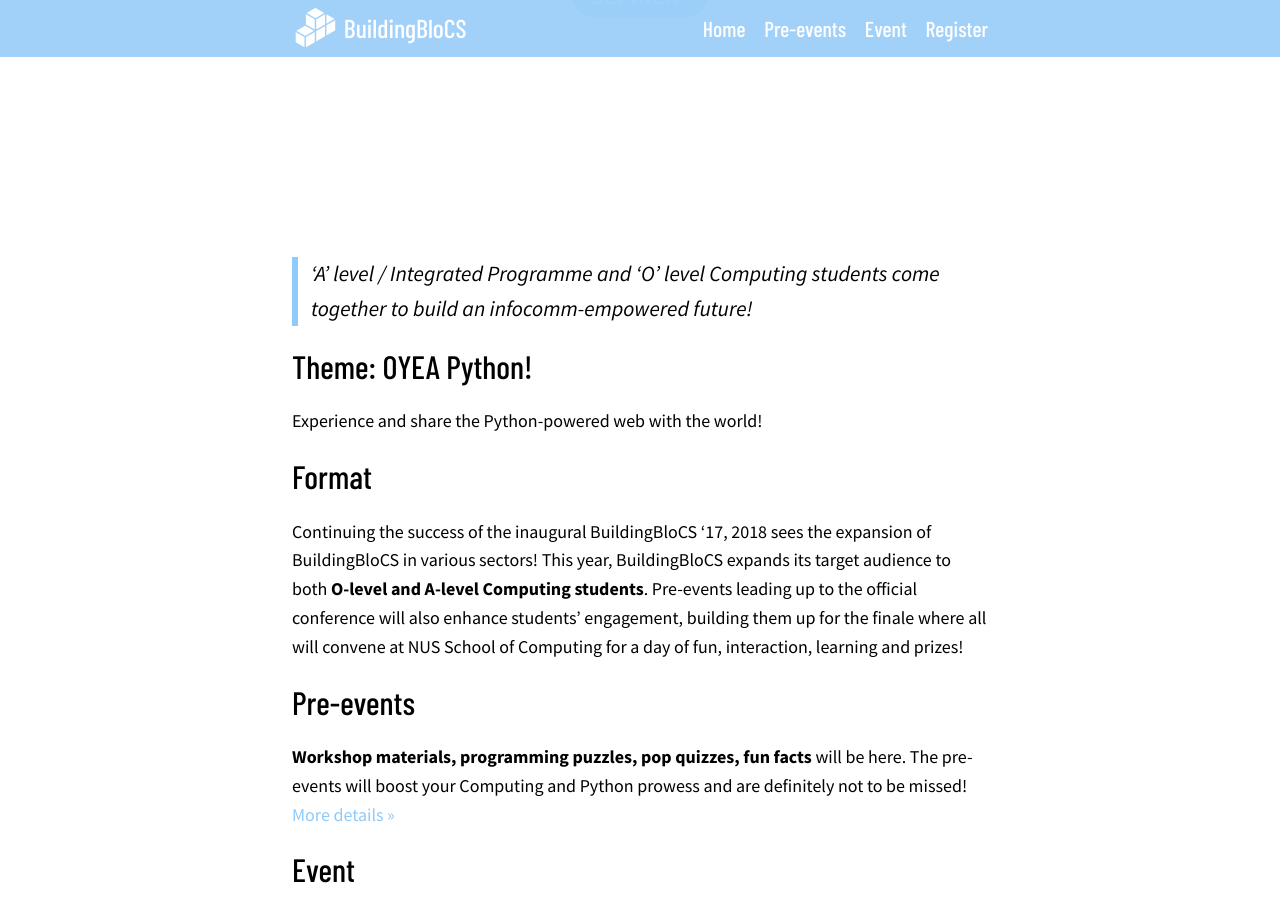
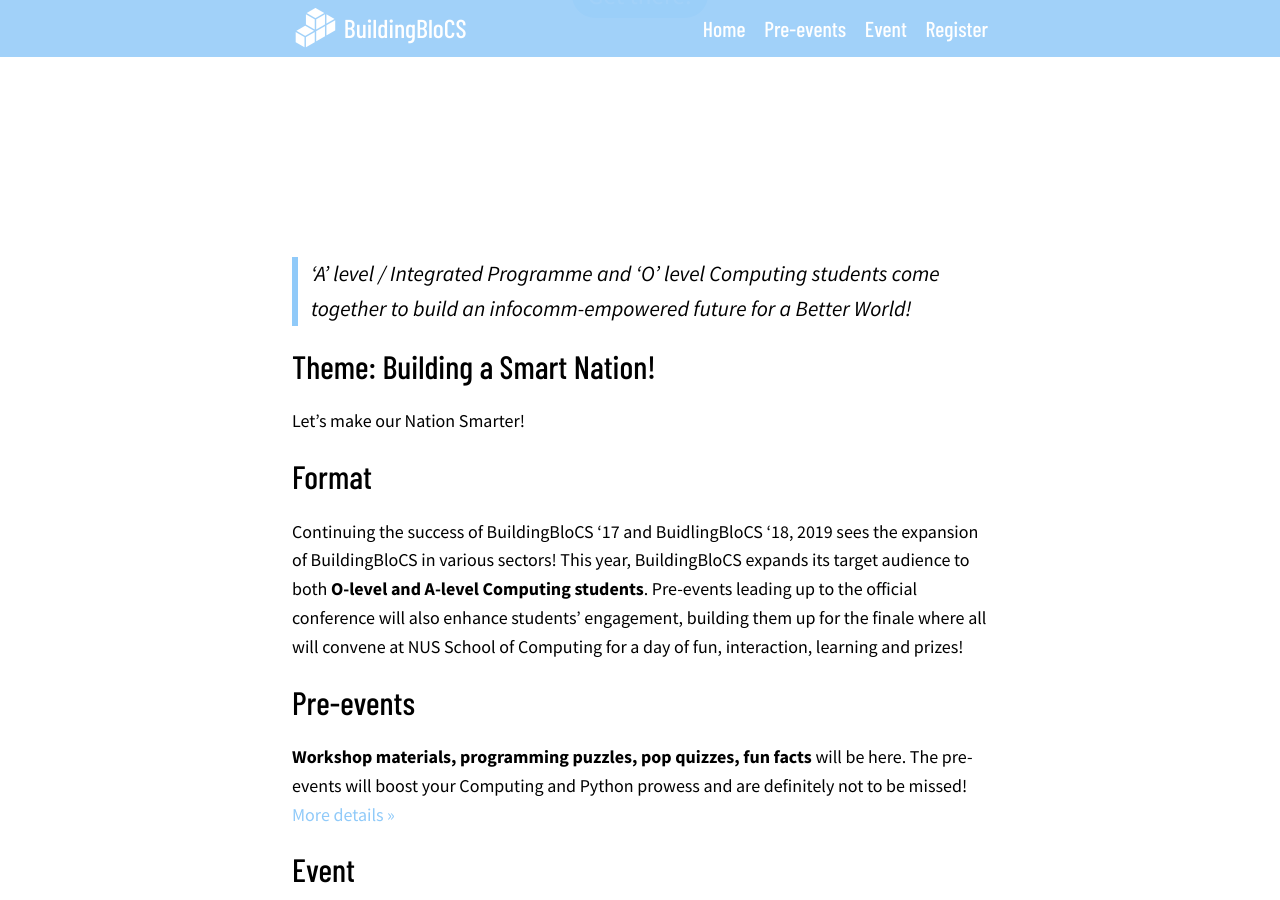
Before and after one commit to buildingblocs/2019, a Jekyll site: the page built from index.md, in a window 1280 px wide and 900 px high, scrolled down 625 px. Built offline with Jekyll 4.4.1, drawn with Linux system fonts in a browser that asks for light colours; some web fonts are replaced; a script that is not in the unit is left out; some of the changed text lies outside the part shown.

Commit message:
Update index.md
Updated the theme of this year and some dates. ( Details of the event has yet to be confirmed)

```diff
--- a/index.md
+++ b/index.md
@@ -18,15 +18,15 @@ published: true
     </div>
 </section>
 
-> &lsquo;A&rsquo; level / Integrated Programme and &lsquo;O&rsquo; level Computing students come together to build an infocomm-empowered future!
+> &lsquo;A&rsquo; level / Integrated Programme and &lsquo;O&rsquo; level Computing students come together to build an infocomm-empowered future for a Better World!
 
-## Theme: OYEA Python!
+## Theme: Building a Smart Nation!
 
-Experience and share the Python-powered web with the world!
+Let's make our Nation Smarter!
 
 ## Format
 
-Continuing the success of the inaugural BuildingBloCS '17, 2018 sees the expansion of BuildingBloCS in various sectors! This year, BuildingBloCS expands its target audience to both **O-level and A-level Computing students**. Pre-events leading up to the official conference will also enhance students' engagement, building them up for the finale where all will convene at NUS School of Computing for a day of fun, interaction, learning and prizes!
+Continuing the success of BuildingBloCS '17 and BuidlingBloCS '18, 2019 sees the expansion of BuildingBloCS in various sectors! This year, BuildingBloCS expands its target audience to both **O-level and A-level Computing students**. Pre-events leading up to the official conference will also enhance students' engagement, building them up for the finale where all will convene at NUS School of Computing for a day of fun, interaction, learning and prizes!
 
 ## Pre-events
 
@@ -34,7 +34,7 @@ Continuing the success of the inaugural BuildingBloCS '17, 2018 sees the expansi
 
 ## Event
 
-The home. Where the heart of the event is; A line up of **fringe games, talks and a final competition** will be conducted on the **1 June at the NUS School of Computing**! The event will close with a **Lucky Draw** and an **Award Ceremony**. BuildingBloCS '18 is also held in conjuction with **Python APAC 2018**, connecting participants to the wider Pythonista community!  [More&nbsp;details&nbsp;&raquo;]({{ site.baseurl }}/event)
+The home. Where the heart of the event is; A line up of **fringe games, talks, workshops and competitions** will be conducted on the **7 June at the NUS School of Computing**! The event will close with a **Lucky Draw** and an **Award Ceremony**. BuildingBloCS '19 is also held in conjuction with **Python APAC 2019**, connecting participants to the wider Pythonista community!  [More&nbsp;details&nbsp;&raquo;]({{ site.baseurl }}/event)
 
 <div style="font-size: 1.25em; text-align: center">
   <a class="btn" href="https://photos.app.goo.gl/cntLndL2gY9cu0jK2">View Photos</a>
```
